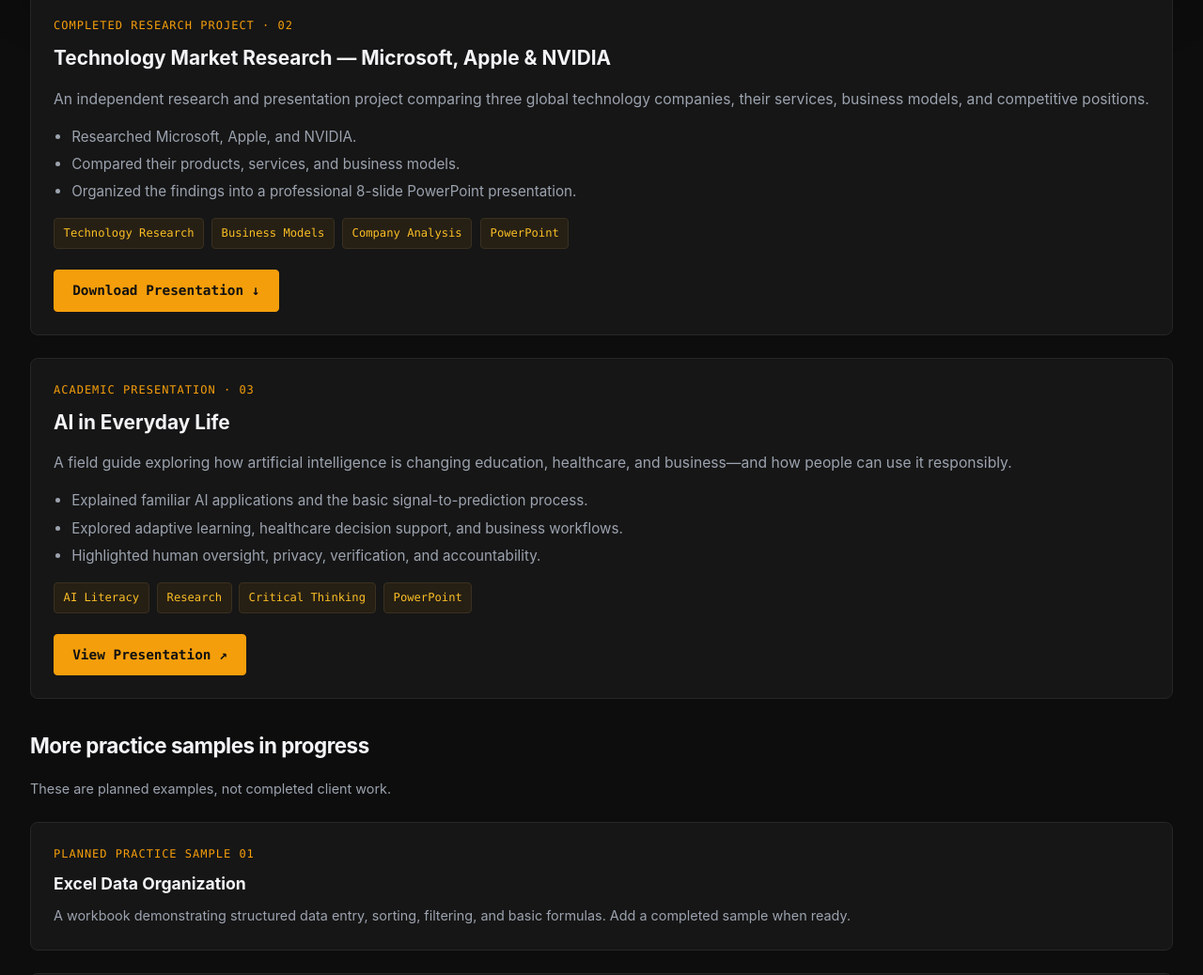
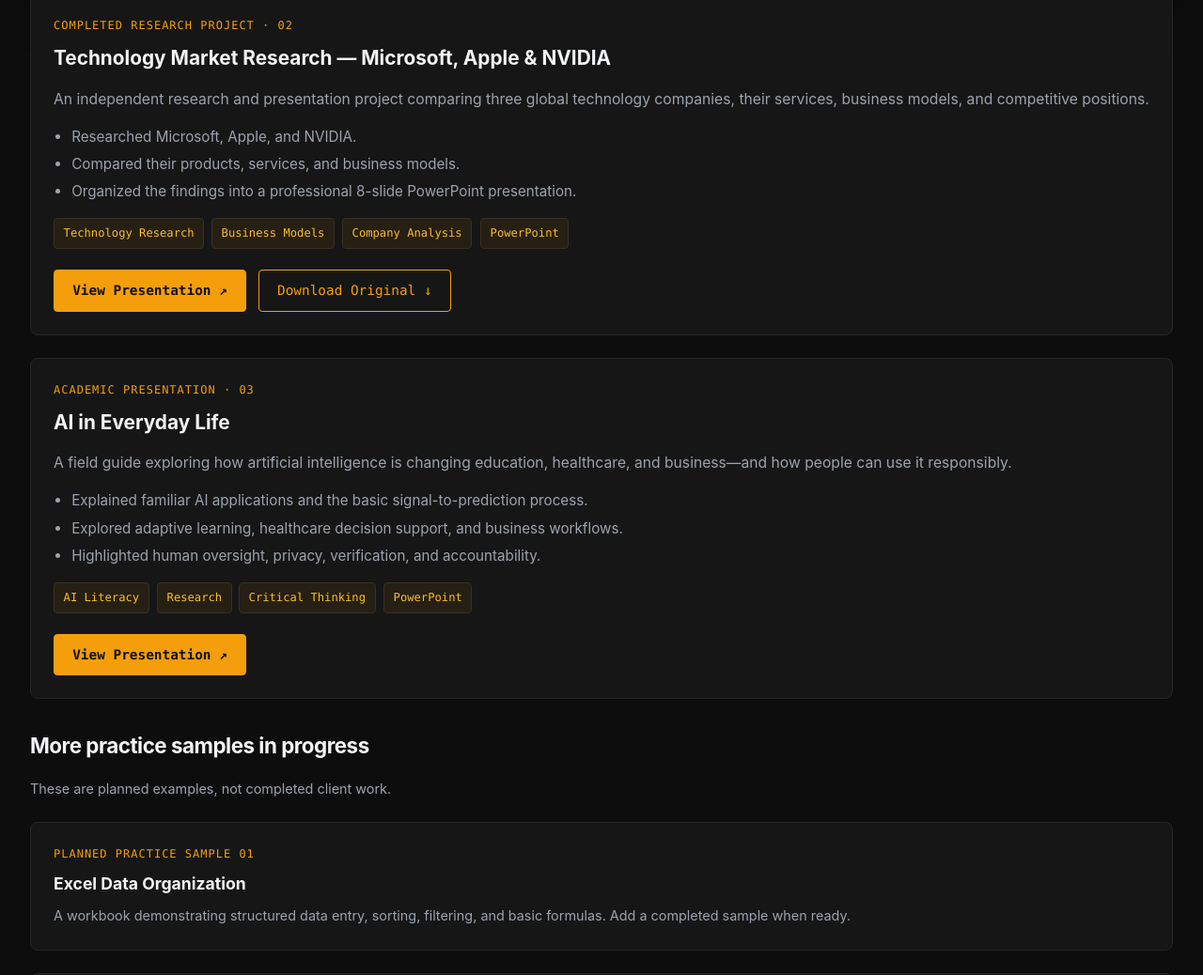
Before and after one commit to aeloneboy210-hash/shadhin-portfolio, a plain HTML site: page index.html in a window 1280 px wide. Shown: the part 2414-3452 px from the top of the page at 94% size. Drawn offline with Linux system fonts and the light colour scheme.

Commit message:
Link technology research project to embedded presentation

```diff
--- a/index.html
+++ b/index.html
@@ -994,8 +994,10 @@
                     <span class="tech-tag">PowerPoint</span>
                 </div>
                 <div class="project-actions">
+                    <a href="Technology-Market-Research.html"
+                       class="btn btn-primary">View Presentation ↗</a>
                     <a href="https://raw.githubusercontent.com/aeloneboy210-hash/shadhin-portfolio/main/Technology%20Market%20Research%20Microsoft%2C%20Apple%2C%20NVIDIA.pptx"
-                       class="btn btn-primary" target="_blank" rel="noopener noreferrer">Download Presentation ↓</a>
+                       class="btn btn-secondary" target="_blank" rel="noopener noreferrer">Download Original ↓</a>
                 </div>
             </article>
 
```
